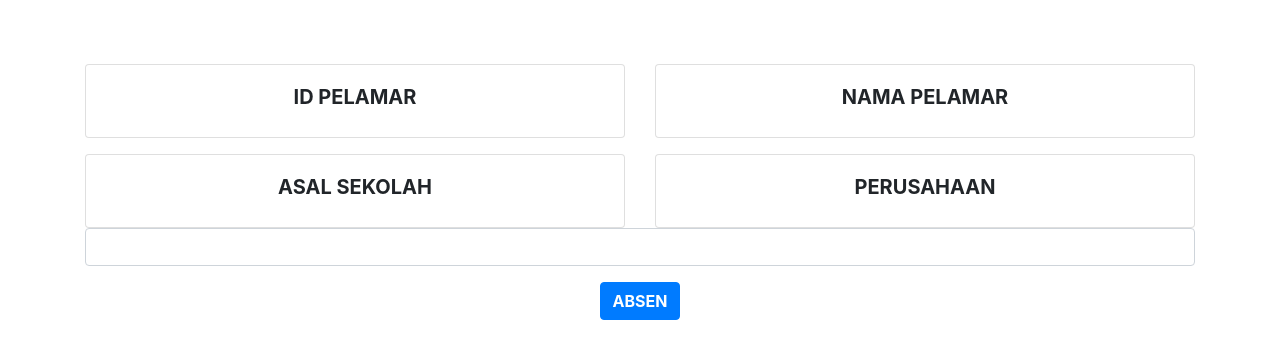
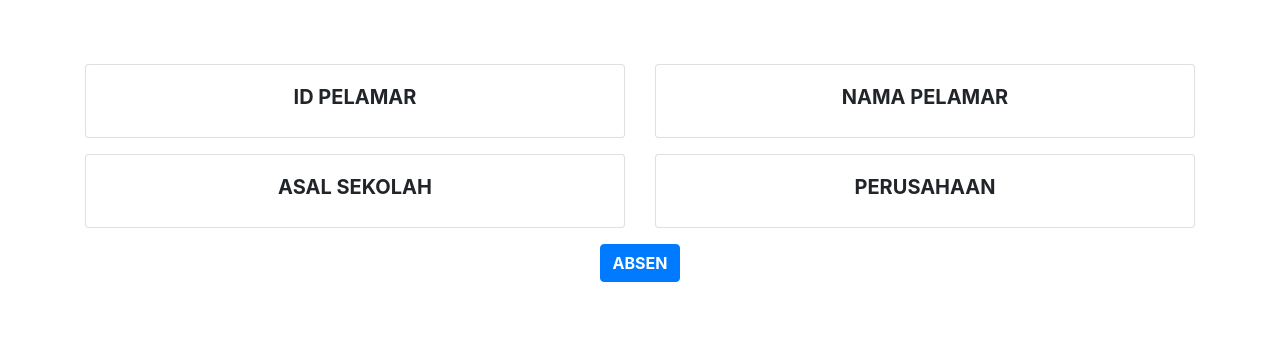
Before and after one commit to lancestrom/jobfair-client, a CodeIgniter app: page /database/index.php/cek_absen/cek_qrcode in a window 1280 px wide. Shown: the top 359 px of the page. Run offline with CodeIgniter, Linux system fonts and the light colour scheme; data that the repository does not hold is empty.

Commit message:
Update cek_absen_id.php

```diff
--- a/application/views/cek_absen_id.php
+++ b/application/views/cek_absen_id.php
@@ -48,7 +48,7 @@
         </div>
         <form action="<?= base_url() ?>Cek_absen/simpanAbsen" method="post">
             <div class="form-group">
-                <input type="text" class="form-control" value="<?= $pelamar['id_pelamar_perusahaan']; ?>" name="id_pelamar_perusahaan">
+                <input type="text" class="form-control" value="<?= $pelamar['id_pelamar_perusahaan']; ?>" name="id_pelamar_perusahaan" hidden>
             </div>
             <button type="submit" class="btn btn-primary text-uppercase font-weight-bolder">ABSEN</button>
         </form>
```
